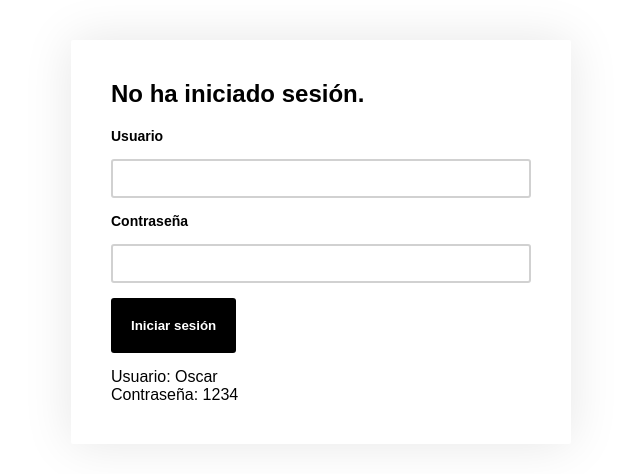
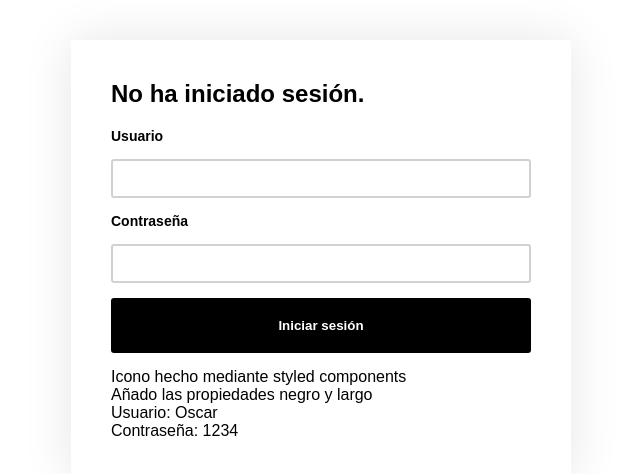
Before and after one commit to ServosoftOnline/ServosoftOnline.github.io, a React (Create React App) app in the folder tutoriales/react/aprendiendo_react/: page / in a window 1280 px wide. Shown: the top 474 px of the page, without its empty margins (319-959 px from the left). Built offline with nearby package versions, Linux system fonts and the light colour scheme.

Commit message:
Aprendiendo react

```diff
--- a/tutoriales/react/aprendiendo_react/src/componentes/App.js
+++ b/tutoriales/react/aprendiendo_react/src/componentes/App.js
@@ -18,7 +18,7 @@ const App = () => {
       {sesion === true ?
       <div>
         <Usuario />
-        <Boton onClick = {() => cambiarEstadoSesion(false)}>Cerrar Sesion</Boton>
+        <Boton marginTop onClick = {() => cambiarEstadoSesion(false)}>Cerrar Sesion</Boton>
         <ContadorClass aumenta = {5}  disminuye = {3} />
         <ContadorFuncional aumenta = {4} disminuye = {2} />
       </div>
--- a/tutoriales/react/aprendiendo_react/src/componentes/ContadorClass.css
+++ b/tutoriales/react/aprendiendo_react/src/componentes/ContadorClass.css
@@ -12,7 +12,7 @@ h3 {
     font-family: Arial, sans-serif;
     cursor: pointer;
     transition: .3s ease all;
-    margin-right: 10px;
+    margin: 10px 10px 10px 0px;
 }
 
 .boton:hover {
--- a/tutoriales/react/aprendiendo_react/src/componentes/ContadorClass.js
+++ b/tutoriales/react/aprendiendo_react/src/componentes/ContadorClass.js
@@ -32,7 +32,7 @@
                 - Se ejecuta cuando se actualiza el estado
                 - Podemos ver que propiedades y estado tenía antes de actualizar
             - componentWillUnmount
-                - Se ejecuta antes de desmontar el componente
+                - Se ejecuta justo antes de desmontar el componente
                 - Acabamos la llamada a la api si la llamamos al entrar
                 - U cualquier otro proceso necesario
 
@@ -85,12 +85,10 @@ class ContadorClass extends Component {
         return (
             <div>
                 <h3>Contador: {this.state.contador}</h3>
-                <ul>
-                    <li>Componente basado en clases</li>
-                    <li>Estilos aplicados sin usar módulos CSS</li>
-                </ul>
                 <button className = "boton" onClick={() => this.incrementar(this.props.aumenta)}>Incrementa</button>
                 <button className = "boton" onClick={() => this.disminuir(this.props.disminuye)}>Disminuye</button>
+                <p>Componente basado en clases</p>
+                <p>Estilos aplicados sin usar módulos CSS</p>
             </div>
         );
     }
--- a/tutoriales/react/aprendiendo_react/src/componentes/ContadorFuncional.js
+++ b/tutoriales/react/aprendiendo_react/src/componentes/ContadorFuncional.js
@@ -9,12 +9,10 @@ const ContadorFuncional = (props) => {
     return (
         <div>
             <h3>Contador: {contador} </h3>
-            <ul>
-                <li>componente funcional</li>
-                <li>Estilos creados mediante modulos CSS</li>
-            </ul>
             <button className = {styles.boton} onClick = {() => cambiarContador(contador + props.aumenta)}>Incrementa</button>
             <button className = {styles.boton} onClick = {() => cambiarContador(contador - props.disminuye)}>Disminuye</button>
+            <p>Componente funcional</p>
+            <p>Estilos creados mediante modulos CSS</p>
         </div>
       );
 }
--- a/tutoriales/react/aprendiendo_react/src/componentes/ContadorFuncional.module.css
+++ b/tutoriales/react/aprendiendo_react/src/componentes/ContadorFuncional.module.css
@@ -8,7 +8,7 @@
     font-family: Arial, sans-serif;
     cursor: pointer;
     transition: .3s ease all;
-    margin-right: 10px;
+    margin: 10px 10px 10px 0px;
 }
 
 .boton:hover {
--- a/tutoriales/react/aprendiendo_react/src/componentes/FormularioInicioSesion.js
+++ b/tutoriales/react/aprendiendo_react/src/componentes/FormularioInicioSesion.js
@@ -46,7 +46,7 @@ const FormularioInicioSesion = (props) => {
 
 
     return (
-
+        <div>
         <form className='formulario' action = '' onSubmit={onSubmit}>
 
             <div>
@@ -80,14 +80,18 @@ const FormularioInicioSesion = (props) => {
             </div>
             */}
 
-            {/* <button className = {styles.boton} type = "submit">Iniciar sesión</button> */}
-            <Boton negro type = "submit">Iniciar sesión</Boton>
-            <div>
-                <p>Usuario: Oscar</p>
-                <p>Contraseña: 1234</p>
-            </div>
+            <Boton negro marginTop largo type = "submit">Iniciar sesión</Boton>
+
         </form>
 
+        <div>
+            <p>Icono hecho mediante styled components </p>
+            <p>Añado las propiedades negro y largo</p>
+            <p>Usuario: Oscar</p>
+            <p>Contraseña: 1234</p>
+        </div>
+
+        </div>
     );
 }
 
--- a/tutoriales/react/aprendiendo_react/src/elementos/boton.js
+++ b/tutoriales/react/aprendiendo_react/src/elementos/boton.js
@@ -1,8 +1,21 @@
+/*
+    Elemento boton
+
+        - Usado para asignar estilos mediante styled components
+        - Tiene la subclase hover
+
+        - Tiene las diferentes propiedades:
+            - Propiedad largo que proporciona un ancho dinámico del 100% o automático.
+            - Propiedad negro que añade un fondo negro, un color de fuente blanco
+                - Contiene un hover que añade un fondo gris y un color de fuente negro
+            - Propiedad marginTop que añade un margen de 15px hacia arriba
+
+*/
 import styled, { css } from 'styled-components'; // O 'emotion/styled' si estás usando Emotion
 
 const Boton = styled.button`
     background: #83d394;
-    margin-top: 15px;
+    // margin-top: 15px;
     margin-bottom: 15px;
     padding: 20px;
     display: inline-block;
@@ -12,6 +25,7 @@ const Boton = styled.button`
     font-family: Arial, sans-serif;
     cursor: pointer;
     transition: .3s ease all;
+    width: ${props => props.largo ? '100%' : 'auto'};
 
     &:hover {
         background: #44a559;
@@ -22,7 +36,16 @@ const Boton = styled.button`
     ${props => props.negro && css `
         background: black;
         color: white;
+
+        &:hover {
+            background: gray;
+            color: black;
+        }
     `}
+
+    ${props => props.marginTop && css ` margin-top: 15px;`}
+
+
 `;
 
 export default Boton;
--- a/tutoriales/react/aprendiendo_react/src/index.css
+++ /dev/null
@@ -1,13 +0,0 @@
-body {
-  margin: 0;
-  font-family: -apple-system, BlinkMacSystemFont, 'Segoe UI', 'Roboto', 'Oxygen',
-    'Ubuntu', 'Cantarell', 'Fira Sans', 'Droid Sans', 'Helvetica Neue',
-    sans-serif;
-  -webkit-font-smoothing: antialiased;
-  -moz-osx-font-smoothing: grayscale;
-}
-
-code {
-  font-family: source-code-pro, Menlo, Monaco, Consolas, 'Courier New',
-    monospace;
-}
```
Also changed, not shown: tutoriales/react/aprendiendo_react/src/index.js (+26 -27 lines).
